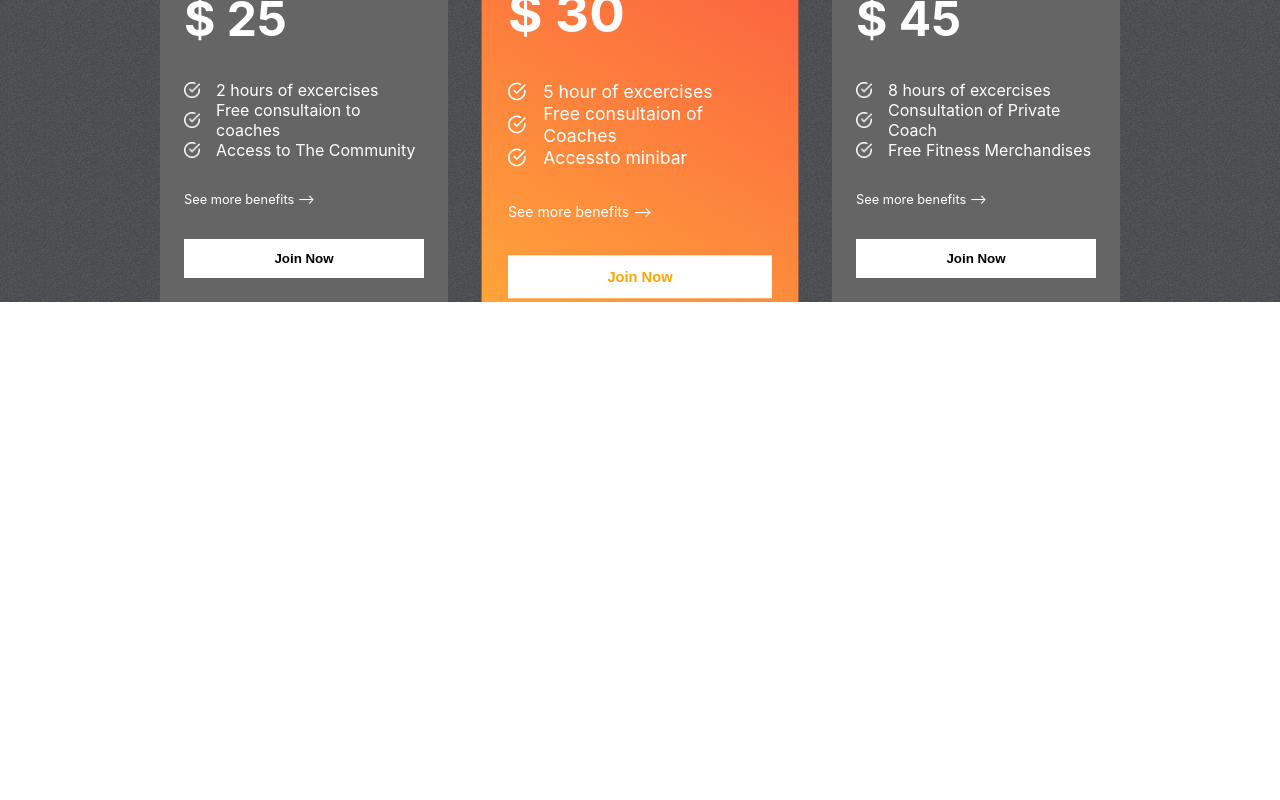
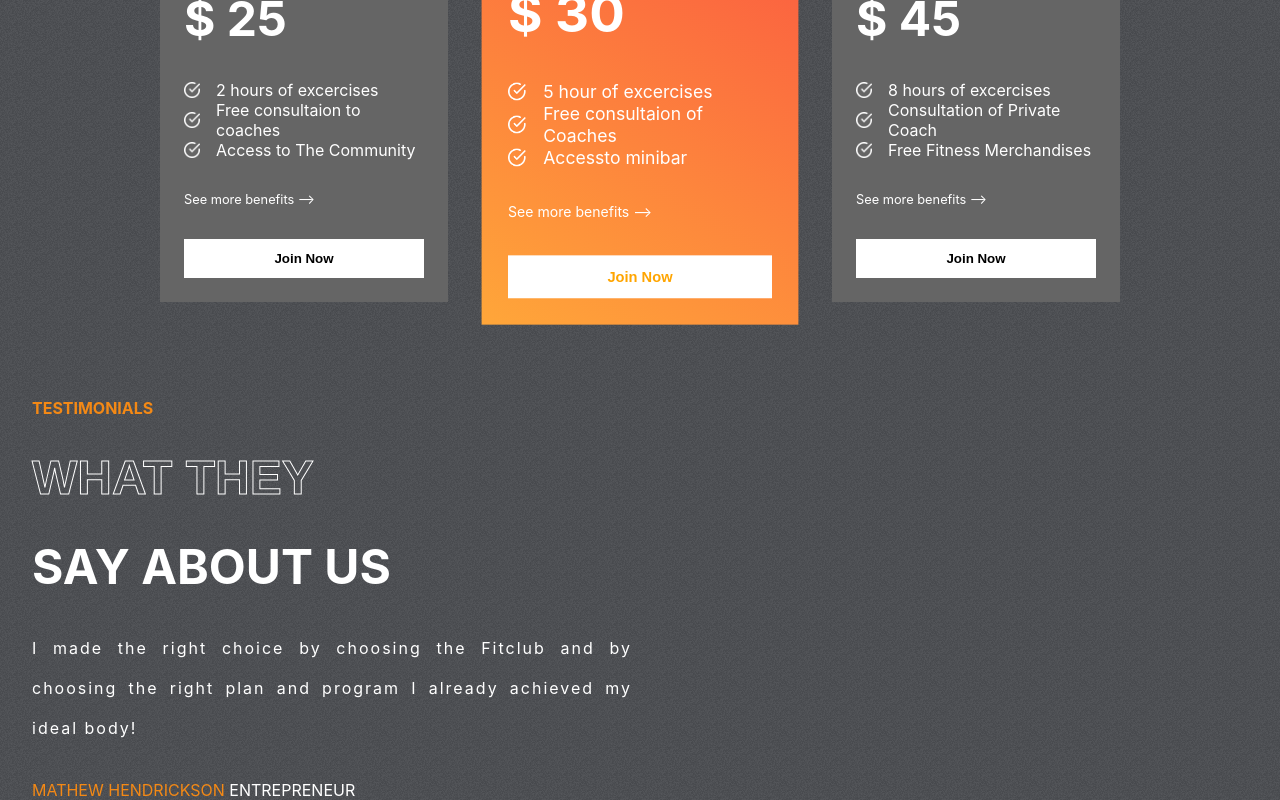
Before and after one commit to mrinnnmoy/Fitclub, a React (Create React App) app: page / in a window 1280 px wide. Shown: the part 1687-2487 px from the top of the page. Before the commit the page ends 1989 px from the top, so only its background shows below. Built offline with nearby package versions, Linux system fonts and the light colour scheme; the HTML template or start-up script is replaced by a standard one.

Commit message:
build testimonials-left-secction

```diff
--- a/src/App.js
+++ b/src/App.js
@@ -3,6 +3,7 @@
 import Programs from "./components/Programs/Programs";
 import Reasons from "./components/Reasons/Reasons";
 import Plans from "./components/Plans/Plans";
+import Testimonials from "./components/Testimonials/Testimonials";
 
 function App() {
   return (
@@ -11,6 +12,7 @@
       <Programs />
       <Reasons />
       <Plans />
+      <Testimonials />
     </div>
   );
 }
--- /dev/null
+++ b/src/components/Testimonials/Testimonials.css
@@ -0,0 +1,37 @@
+.Testimonials {
+    display: flex;
+    gap: 1rem;
+    padding: 0 2rem;
+}
+
+.left-t {
+    display: flex;
+    flex: 1 1;
+    gap: 2rem;
+    flex-direction: column;
+    text-transform: uppercase;
+    color: white;
+}
+
+.left-t>:nth-child(1) {
+    color: var(--orange);
+    font-weight: bold;
+}
+
+.left-t>:nth-child(2),
+.left-t>:nth-child(3) {
+    font-weight: bold;
+    font-size: 3rem;
+}
+
+.left-t>:nth-child(4) {
+    text-transform: none;
+    text-align: justify;
+    letter-spacing: 2px;
+    line-height: 40px;
+}
+
+.right-t {
+    flex: 1 1;
+    position: relative;
+}
--- /dev/null
+++ b/src/components/Testimonials/Testimonials.jsx
@@ -0,0 +1,32 @@
+import React from 'react';
+import "./Testimonials.css";
+import { testimonialsData } from "./../../data/testimonialsData";
+import { useState } from 'react';
+
+const Testimonials = () => {
+
+    const [selected, setSelected] = useState(0);
+    const tLength = testimonialsData.length;
+
+    return (
+        <div className="Testimonials">
+            <div className="left-t">
+                <span>Testimonials</span>
+                <span className="stroke-text">What they</span>
+                <span>say about us</span>
+                <span>
+                    {testimonialsData[0].review}
+                </span>
+                <span>
+                    <span style={{ color: 'var(--orange)' }}>
+                        {testimonialsData[selected].name}
+                    </span>{" "}
+                    {testimonialsData[selected].status}
+                </span>
+            </div>
+            <div className="right-t"></div>
+        </div>
+    );
+};
+
+export default Testimonials;
```
